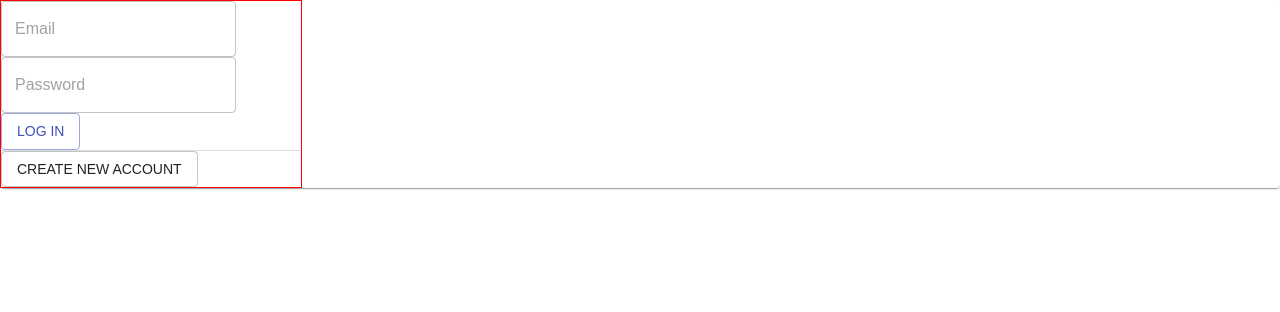
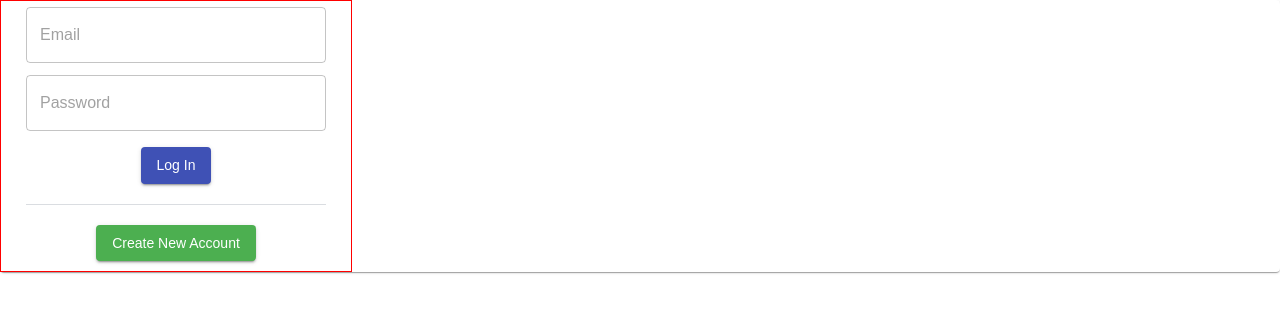
Before and after one commit to haruka-izm/food_tracker, a React (Create React App) app in the folder client/: page /login in a window 1280 px wide. Shown: the top 312 px of the page. Built offline with nearby package versions, Linux system fonts and the light colour scheme; what keymirror would draw is missing.

Commit message:
Applied basic styling to Login form

```diff
--- a/client/src/components/Items.jsx
+++ b/client/src/components/Items.jsx
@@ -79,7 +79,7 @@ const Items = (props) => {
 }
 
 
-export default connect((state, props) => {
+export default connect((state) => {
     console.log("state? : ", state)
     return {
         items: state
--- a/client/src/components/Login.jsx
+++ b/client/src/components/Login.jsx
@@ -54,9 +54,9 @@ const Login = props => {
 
     return (
         <Paper>
-            <div style={{ maxWidth: '300px', border: 'red solid 1px' }}>
-                <div >
-                    <form>
+            <div className={classes.container}>
+                <div>
+                    <form >
                         <FormControl>
                             {/*
 
@@ -64,24 +64,24 @@ const Login = props => {
                                : passing key/value pair to a component
 
                     */}
-                            <div>
-                                <TextField type="text" {...email} required placeholder="Email" variant='outlined' ></TextField>
+                            <div >
+                                <TextField type="text" {...email} required placeholder="Email" variant='outlined' className={classes.emailAndPassword} ></TextField>
                             </div>
                             <div>
-                                <TextField type='password' {...password} required placeholder='Password' variant='outlined' ></TextField>
+                                <TextField type='password' {...password} required placeholder='Password' variant='outlined' className={classes.emailAndPassword}></TextField>
                             </div>
                         </FormControl>
                     </form>
                     {error}
                 </div>
-                <div>
-                    <Button type='submit' onClick={handleLogin} variant='outlined' color="primary">Log In</Button>
+                <div className={classes.login}>
+                    <Button type='submit' onClick={handleLogin} variant='contained' color="primary" >Log In</Button>
                 </div>
-                <div style={{ borderBottom: '1px solid #dadde1', alignItems: 'center' }}>
+                <div className={classes.borderLine}>
 
                 </div>
-                <div>
-                    <Button onClick={handleCreateNewAccount} variant='outlined'>Create New Account</Button>
+                <div className={classes.createNewAccount}>
+                    <Button onClick={handleCreateNewAccount} variant='contained' color="secondary">Create New Account</Button>
                 </div>
             </div>
         </Paper>
@@ -101,11 +101,6 @@ const useFormInput = initialValue => {
     };
 };
 
-/*
-const useStyles = makeStyles({
 
-})
-
-*/
 
 export default withStyles(style)(Login);
--- a/client/src/styles/styleHome.js
+++ b/client/src/styles/styleHome.js
@@ -12,9 +12,6 @@ export default (theme) => ({
         marginRight: '60px',
         marginTop: '90px'
     },
-    form: {
-
-    },
     formWarning: {
         color: "#ff0000"
     }
--- a/client/src/styles/styleLogin.js
+++ b/client/src/styles/styleLogin.js
@@ -1,11 +1,29 @@
 export default () => ({
     container: {
-        display: 'flex',
         //flexDirection: 'column',
-        maxWidth: '500px',
-        margin: '0px auto'
+        width: '350px',
+        border: 'red solid 1px',
+        textAlign: 'center',
+        display: 'block',
     },
     formWarning: {
         color: "#ff0000"
+    },
+    emailAndPassword: {
+        padding: '6px 0',
+        width: '300px',
+        margin: 'auto'
+    },
+    login: {
+        padding: '10px'
+    },
+    createNewAccount: {
+        padding: '10px'
+    },
+
+    borderLine: {
+        borderBottom: '1px solid #dadde1',
+        alignItems: 'center',
+        margin: '10px 25px'
     }
 });
--- a/client/src/theme/theme.js
+++ b/client/src/theme/theme.js
@@ -7,6 +7,15 @@ export const theme = createMuiTheme({
     h1: {
       fontSize: 30,
       fontWeight: 200
+    },
+    button: {
+      textTransform: 'none'
+    },
+  },
+  palette: {
+    secondary: {
+      main: '#4caf50', // light green
+      contrastText: '#fff'
     }
   }
 });
```
